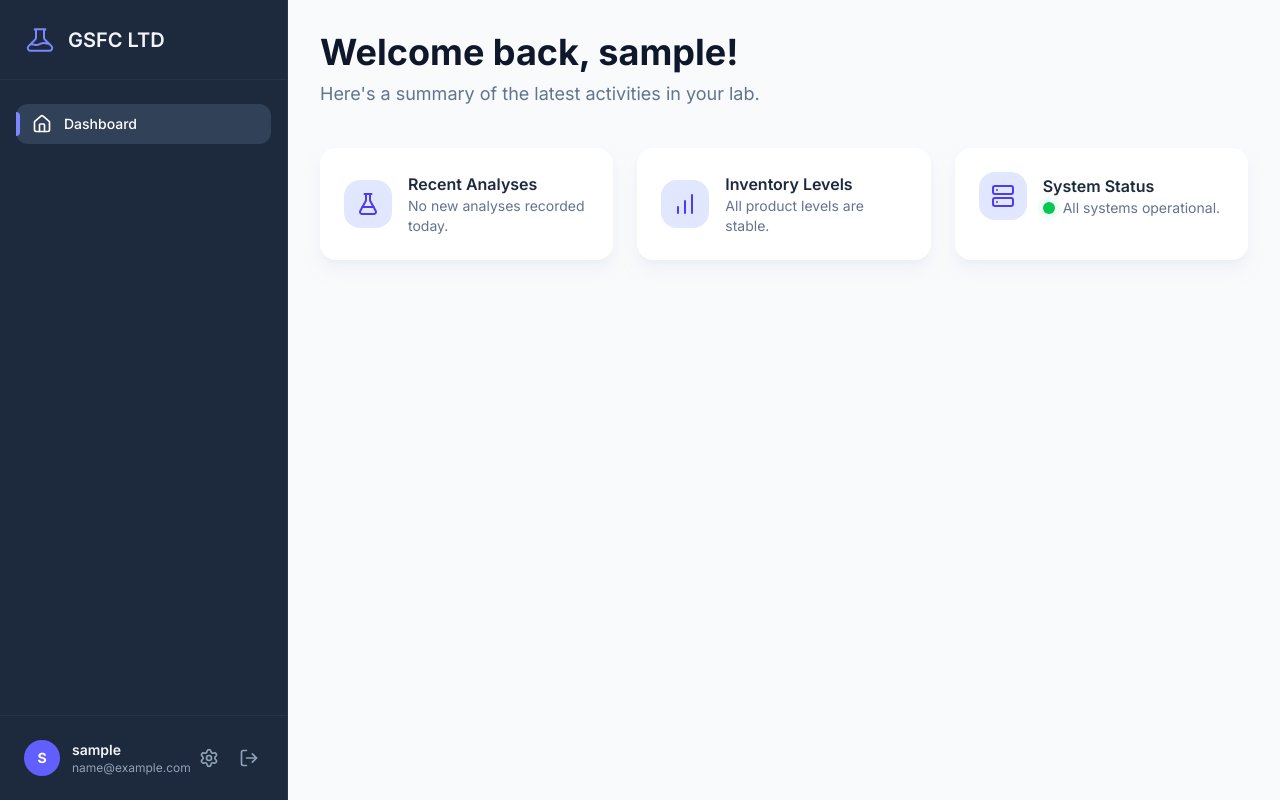
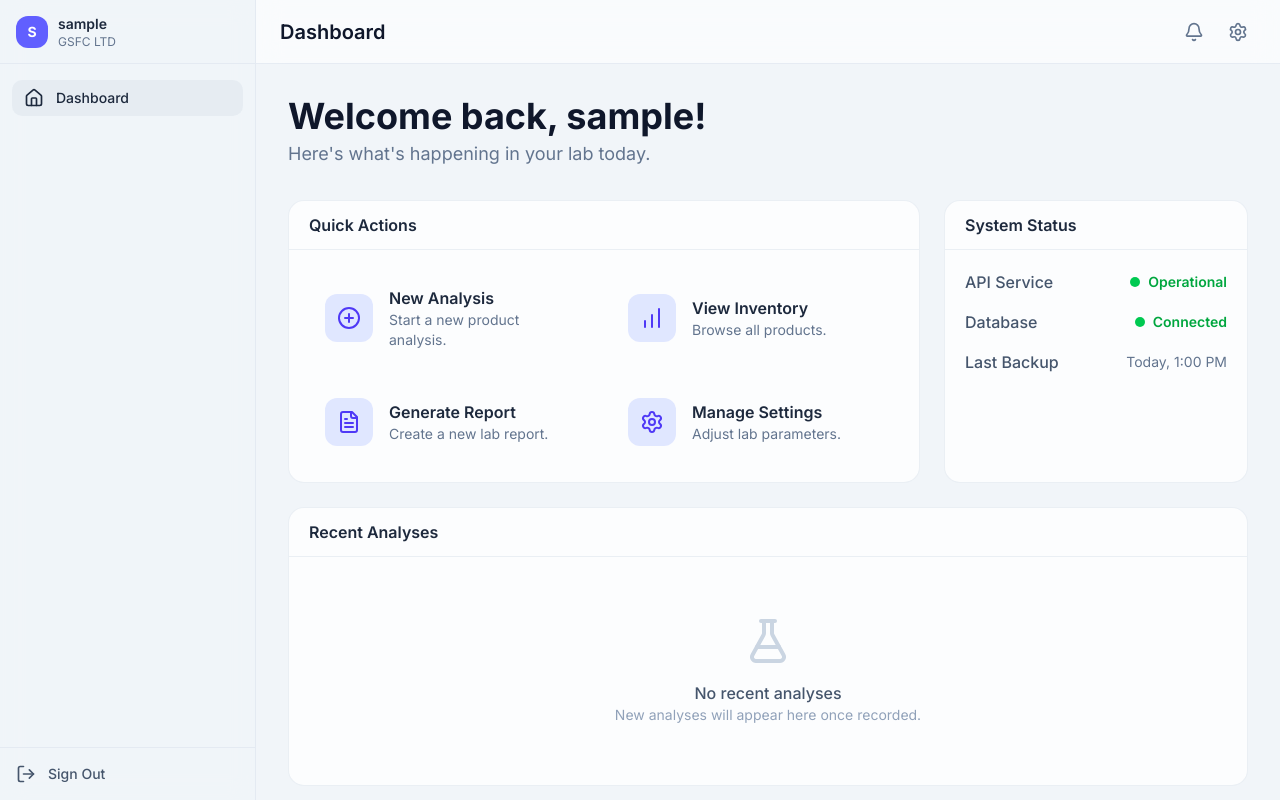
Before and after one commit to ivedantmistry/gsfc-limited-frontend, a Next.js app: page /dashboard in a window 1280 px wide. Built offline with nearby package versions, Linux system fonts and the light colour scheme; no server answers; sample sign-in values are in the browser's storage.

Commit message:
working commit

```diff
--- a/app/dashboard/layout.tsx
+++ b/app/dashboard/layout.tsx
@@ -2,13 +2,14 @@
 
 import React, { ReactNode, useEffect } from "react";
 import { usePathname, useRouter } from "next/navigation";
+import Link from "next/link";
 import { useAuth } from "@/hooks/useAuth";
 import { useHasPermission } from "@/hooks/useHasPermission";
-import Link from "next/link";
-import { LogOut, Settings } from "lucide-react";
 import { navItems } from "@/config/navItems";
+import { LogOut, Settings, Bell } from "lucide-react";
 
-// A reusable component for sidebar navigation links
+// --- Re-engineered Components for macOS Style ---
+
 const SidebarLink = ({
   href,
   icon: Icon,
@@ -23,19 +24,17 @@ const SidebarLink = ({
     href === "/dashboard" ? pathname === href : pathname.startsWith(href);
 
   return (
-    <Link href={href} className="block">
-      {/* REVAMPED: Active link style is more pronounced with a background and a side indicator. */}
+    <Link href={href} className="block px-3">
+      {/* REVAMPED: macOS-style active state - a subtle, rounded background fill */}
       <span
-        className={`relative flex items-center gap-3 px-4 py-2.5 rounded-lg text-sm font-medium transition-colors duration-200 ${
+        className={`flex items-center gap-3 px-3 py-2 rounded-md text-sm font-medium transition-colors duration-150 ${
           isActive
-            ? "bg-slate-700 text-white"
-            : "text-slate-400 hover:bg-slate-700/50 hover:text-slate-200"
+            ? "bg-slate-200/70 text-slate-800"
+            : "text-slate-600 hover:bg-slate-200/50 hover:text-slate-800"
         }`}
       >
-        {/* NEW: Active state indicator bar for a modern look */}
-        {isActive && <div className="absolute left-0 h-6 w-1 bg-indigo-400 rounded-r-full"></div>}
         <Icon className="w-5 h-5" />
-        {label}
+        <span>{label}</span>
       </span>
     </Link>
   );
@@ -46,94 +45,78 @@ const Sidebar = () => {
   const hasPermission = useHasPermission;
 
   return (
-    // REVAMPED: Darker sidebar for better contrast and a premium feel.
-    <aside className="fixed top-0 left-0 h-full w-72 bg-slate-800 border-r border-slate-700/60 flex flex-col z-40">
+    // REVAMPED: macOS-style sidebar with a light, semi-transparent "material" effect
+    <aside className="h-full w-64 bg-slate-100/80 backdrop-blur-md border-r border-slate-200/80 flex flex-col">
       {/* Header */}
-      <div className="flex items-center gap-3 h-20 border-b border-slate-700/50 px-6">
-        <svg
-          className="w-8 h-8 text-indigo-400" // NEW: Added an accent color to the logo
-          fill="none"
-          stroke="currentColor"
-          viewBox="0 0 24 24"
-          xmlns="http://www.w3.org/2000/svg"
-        >
-          <path
-            strokeLinecap="round"
-            strokeLinejoin="round"
-            strokeWidth={1.5}
-            d="M19.428 15.428a2 2 0 00-1.022-.547l-2.387-.477a6 6 0 00-3.86.517l-.318.158a6 6 0 01-3.86.517L6.05 15.21a2 2 0 00-1.806.547M8 4h8l-1 1v5.172a2 2 0 00.586 1.414l5 5c1.26 1.26.367 3.414-1.415 3.414H4.828c-1.782 0-2.674-2.154-1.414-3.414l5-5A2 2 0 009 10.172V5L8 4z"
-          />
-        </svg>
-        <span className="font-semibold text-xl text-slate-100">GSFC LTD</span>
+      <div className="flex items-center gap-2.5 h-16 border-b border-slate-200/80 px-4">
+        <div className="w-8 h-8 rounded-lg bg-indigo-500 flex items-center justify-center text-white font-bold text-sm">
+          {user?.username.charAt(0).toUpperCase()}
+        </div>
+        <div>
+          <p className="text-sm font-semibold text-slate-800">
+            {user?.username}
+          </p>
+          <p className="text-xs text-slate-500">GSFC LTD</p>
+        </div>
       </div>
 
       {/* Navigation */}
-      <nav className="flex-1 px-4 py-6 space-y-2">
+      <nav className="flex-1 py-4 space-y-1">
         {navItems
           .filter((item) => !item.permission || hasPermission(item.permission))
           .map((item) => (
-            <SidebarLink
-              key={item.href}
-              href={item.href}
-              icon={item.icon}
-              label={item.label}
-            />
+            <SidebarLink key={item.href} {...item} />
           ))}
       </nav>
 
-      {/* Footer / User Area */}
-      <div className="mt-auto p-4 border-t border-slate-700/50">
-        <div className="flex items-center justify-between p-2">
-          <div className="flex items-center gap-3">
-             {/* REVAMPED: User avatar with accent color */}
-            <div className="w-9 h-9 rounded-full bg-indigo-500 flex items-center justify-center text-white font-bold text-sm">
-              {user?.username.charAt(0).toUpperCase()}
-            </div>
-            <div className="flex flex-col">
-                <span className="text-sm font-semibold text-slate-100">
-                  {user?.username}
-                </span>
-                <span className="text-xs text-slate-400">{user?.email || 'user@email.com'}</span>
-            </div>
-          </div>
-          <div className="flex items-center gap-1">
-            <button
-              className="p-2 rounded-lg text-slate-400 hover:bg-slate-700/50 hover:text-slate-200 transition-colors"
-              title="Settings"
-            >
-              <Settings className="w-5 h-5" />
-            </button>
+      {/* Footer Actions */}
+      <div className="p-4 border-t border-slate-200/80">
         <button
           onClick={logout}
-              className="p-2 rounded-lg text-slate-400 hover:bg-red-500/20 hover:text-red-400 transition-colors"
-              title="Sign Out"
+          className="flex items-center gap-3 text-sm font-medium w-full text-slate-600 hover:text-red-600 transition-colors"
         >
           <LogOut className="w-5 h-5" />
+          Sign Out
         </button>
-          </div>
-        </div>
       </div>
     </aside>
   );
 };
 
-// NEW: A simple skeleton loader component
+const AppToolbar = () => {
+  // This toolbar would contain the page title and global actions
+  return (
+    <header className="flex-shrink-0 flex items-center justify-between h-16 bg-white/60 backdrop-blur-md border-b border-slate-200/80 px-6">
+      <h1 className="text-xl font-semibold text-slate-900">Dashboard</h1>
+      <div className="flex items-center gap-2">
+        {/* macOS-style borderless icon buttons for primary actions */}
+        <button className="p-2 rounded-full text-slate-500 hover:bg-slate-200/60 hover:text-slate-700 transition-colors">
+          <Bell className="w-5 h-5" />
+        </button>
+        <button className="p-2 rounded-full text-slate-500 hover:bg-slate-200/60 hover:text-slate-700 transition-colors">
+          <Settings className="w-5 h-5" />
+        </button>
+      </div>
+    </header>
+  );
+};
+
+// --- Skeleton Loader Updated for the New Layout ---
+
 const DashboardSkeleton = () => (
-    <div className="min-h-screen bg-slate-50 font-sans">
-        <aside className="fixed top-0 left-0 h-full w-72 bg-slate-200 animate-pulse"></aside>
-        <main className="ml-72 p-8">
-            <div className="space-y-8">
-                <div>
-                    <div className="h-8 w-1/3 bg-slate-200 rounded-lg animate-pulse mb-3"></div>
-                    <div className="h-4 w-1/2 bg-slate-200 rounded-lg animate-pulse"></div>
-                </div>
-                 <div className="grid grid-cols-1 lg:grid-cols-3 gap-6">
-                    <div className="h-32 bg-slate-200 rounded-2xl animate-pulse"></div>
-                    <div className="h-32 bg-slate-200 rounded-2xl animate-pulse"></div>
-                    <div className="h-32 bg-slate-200 rounded-2xl animate-pulse"></div>
-                </div>
+  <div className="h-screen w-screen flex bg-slate-100 font-sans">
+    <aside className="h-full w-64 bg-slate-200 border-r border-slate-300 animate-pulse"></aside>
+    <div className="flex-1 flex flex-col">
+      <header className="flex-shrink-0 h-16 bg-slate-200 border-b border-slate-300 animate-pulse"></header>
+      <main className="flex-1 p-8 space-y-8 animate-pulse">
+        <div className="h-10 w-1/3 bg-slate-300 rounded-lg"></div>
+        <div className="grid grid-cols-2 gap-6">
+          <div className="h-48 col-span-2 bg-slate-300 rounded-xl"></div>
+          <div className="h-48 bg-slate-300 rounded-xl"></div>
+          <div className="h-48 bg-slate-300 rounded-xl"></div>
         </div>
       </main>
+    </div>
   </div>
 );
 
@@ -148,15 +131,17 @@ export default function DashboardLayout({ children }: { children: ReactNode }) {
   }, [isLoading, user, router]);
 
   if (isLoading || !user) {
-    // REVAMPED: Using a skeleton loader for a better loading experience
     return <DashboardSkeleton />;
   }
 
   return (
-    // REVAMPED: Changed background for a softer, cleaner look
-    <div className="min-h-screen bg-slate-50 font-sans">
+    // REVAMPED: Main layout now a flex container mimicking a desktop app window
+    <div className="h-screen w-screen flex bg-slate-100 font-sans overflow-hidden">
       <Sidebar />
-      <main className="ml-72 p-8">{children}</main>
+      <div className="flex-1 flex flex-col">
+        <AppToolbar />
+        <main className="flex-1 overflow-y-auto p-8">{children}</main>
+      </div>
     </div>
   );
 }
--- a/app/dashboard/page.tsx
+++ b/app/dashboard/page.tsx
@@ -1,69 +1,135 @@
 "use client";
 
 import { useAuth } from "@/hooks/useAuth";
-// NEW: Importing icons for the cards
-import { FlaskConical, BarChart, Server } from "lucide-react";
+import {
+  FlaskConical,
+  BarChart,
+  Server,
+  PlusCircle,
+  FileText,
+  Settings,
+} from "lucide-react";
 
-// A simple card component for the dashboard
-const DashboardCard = ({
+// --- Re-engineered Components for macOS Style ---
+
+// A highly reusable Widget container component
+const Widget = ({
   title,
   children,
-    icon: Icon
+  className,
 }: {
-    title: string,
-    children: React.ReactNode,
-    icon: React.ComponentType<{ className?: string }>
+  title: string;
+  children: React.ReactNode;
+  className?: string;
 }) => (
-    // REVAMPED: Cleaner card design with a softer shadow and no border.
-    <div className="bg-white rounded-2xl shadow-lg shadow-slate-200/50 p-6">
-        <div className="flex items-center gap-4">
-            {/* NEW: Icon for each card */}
-            <div className="bg-indigo-100 text-indigo-600 p-3 rounded-xl">
+  // REVAMPED: macOS-style widget container. Subtle border, no heavy shadows.
+  <div
+    className={`bg-white/80 rounded-xl border border-slate-200/70 ${className}`}
+  >
+    <div className="px-5 py-3 border-b border-slate-200/70">
+      <h2 className="text-base font-semibold text-slate-800">{title}</h2>
+    </div>
+    <div className="p-5">{children}</div>
+  </div>
+);
+
+// A component for the large, clickable action buttons
+const QuickActionButton = ({
+  icon: Icon,
+  label,
+  description,
+}: {
+  icon: React.ComponentType<{ className?: string }>;
+  label: string;
+  description: string;
+}) => (
+  <button className="flex items-center gap-4 w-full p-4 rounded-lg hover:bg-slate-100/80 transition-colors text-left">
+    <div className="bg-indigo-100 text-indigo-600 p-3 rounded-lg">
       <Icon className="w-6 h-6" />
     </div>
     <div>
-                <h2 className="text-base font-semibold text-slate-800">{title}</h2>
-                <div className="text-sm text-slate-500">{children}</div>
+      <p className="font-semibold text-slate-800">{label}</p>
+      <p className="text-sm text-slate-500">{description}</p>
     </div>
-        </div>
-    </div>
+  </button>
 );
 
 export default function DashboardPage() {
   const { user } = useAuth();
 
   return (
-        <div className="space-y-10">
+    <div className="space-y-8">
+      {/* The main page header is now inside the content area */}
       <div>
-                {/* REVAMPED: Improved typography and spacing for the header */}
         <h1 className="text-4xl font-bold text-slate-900">
           Welcome back, {user?.first_name || user?.username}!
         </h1>
-                <p className="text-slate-500 mt-2 text-lg">
-                    Here's a summary of the latest activities in your lab.
+        <p className="text-slate-500 mt-1 text-lg">
+          Here's what's happening in your lab today.
         </p>
       </div>
 
+      {/* REVAMPED: A more dynamic and visually interesting grid layout for widgets */}
       <div className="grid grid-cols-1 lg:grid-cols-3 gap-6">
-                {/* REVAMPED: Cards now use the new icon prop */}
-                <DashboardCard title="Recent Analyses" icon={FlaskConical}>
-                    <p>No new analyses recorded today.</p>
-                </DashboardCard>
+        <Widget title="Quick Actions" className="lg:col-span-2">
+          <div className="grid grid-cols-1 md:grid-cols-2 gap-4">
+            <QuickActionButton
+              icon={PlusCircle}
+              label="New Analysis"
+              description="Start a new product analysis."
+            />
+            <QuickActionButton
+              icon={BarChart}
+              label="View Inventory"
+              description="Browse all products."
+            />
+            <QuickActionButton
+              icon={FileText}
+              label="Generate Report"
+              description="Create a new lab report."
+            />
+            <QuickActionButton
+              icon={Settings}
+              label="Manage Settings"
+              description="Adjust lab parameters."
+            />
+          </div>
+        </Widget>
 
-                <DashboardCard title="Inventory Levels" icon={BarChart}>
-                    <p>All product levels are stable.</p>
-                </DashboardCard>
+        <Widget title="System Status">
+          <div className="space-y-4">
+            <div className="flex items-center justify-between">
+              <span className="font-medium text-slate-600">API Service</span>
+              <div className="flex items-center gap-2 text-sm text-green-600 font-semibold">
+                <div className="w-2.5 h-2.5 bg-green-500 rounded-full"></div>
+                Operational
+              </div>
+            </div>
+            <div className="flex items-center justify-between">
+              <span className="font-medium text-slate-600">Database</span>
+              <div className="flex items-center gap-2 text-sm text-green-600 font-semibold">
+                <div className="w-2.5 h-2.5 bg-green-500 rounded-full"></div>
+                Connected
+              </div>
+            </div>
+            <div className="flex items-center justify-between">
+              <span className="font-medium text-slate-600">Last Backup</span>
+              <p className="text-sm text-slate-500">Today, 1:00 PM</p>
+            </div>
+          </div>
+        </Widget>
 
-                <DashboardCard title="System Status" icon={Server}>
-                    <div className="flex items-center gap-2">
-                        {/* STYLE: Apple-like LED status indicator */}
-                        <span className="relative flex h-3 w-3">
-                            <span className="animate-ping absolute inline-flex h-full w-full rounded-full bg-green-400 opacity-75"></span>
-                            <span className="relative inline-flex rounded-full h-3 w-3 bg-green-500"></span>
-                        </span>
-                        All systems operational.
+        <Widget title="Recent Analyses" className="lg:col-span-3">
+          <div className="text-center py-10">
+            <FlaskConical className="mx-auto w-12 h-12 text-slate-300" />
+            <p className="mt-4 font-medium text-slate-600">
+              No recent analyses
+            </p>
+            <p className="text-sm text-slate-400">
+              New analyses will appear here once recorded.
+            </p>
           </div>
-                </DashboardCard>
+        </Widget>
       </div>
     </div>
   );
--- a/app/layout.tsx
+++ b/app/layout.tsx
@@ -17,8 +17,8 @@ export default function RootLayout({
 }) {
   return (
     <html lang="en" suppressHydrationWarning>
-      {/* STYLE: Apply a clean, light gray background to the entire app */}
-      <body className={`${inter.className} bg-gray-100`}>
+      {/* REVAMPED: Switched to the softer 'bg-slate-50' and set a default text color for the app */}
+      <body className={`${inter.className} bg-slate-50 text-slate-800`}>
         <AuthProvider>{children}</AuthProvider>
       </body>
     </html>
--- a/app/page.tsx
+++ b/app/page.tsx
@@ -1,10 +1,10 @@
 "use client";
 
 import { useState, useEffect } from "react";
-import Image from "next/image"; // 1. Import the Next.js Image component
+import Image from "next/image";
 import { useAuth } from "@/hooks/useAuth";
 import { useRouter } from "next/navigation";
-import { User, KeyRound, Eye, EyeOff } from "lucide-react";
+import { User, KeyRound, Eye, EyeOff, LoaderCircle } from "lucide-react";
 import logo from "@/public/logo.png";
 
 export default function LoginPage() {
@@ -40,35 +40,42 @@ export default function LoginPage() {
   };
 
   if (isLoading || (!isLoading && user)) {
-    return <div className="min-h-screen bg-gray-100"></div>;
+    // REVAMPED: A more engaging loading spinner that matches the theme
+    return (
+      <div className="min-h-screen bg-slate-50 flex items-center justify-center">
+        <LoaderCircle className="w-10 h-10 text-indigo-500 animate-spin" />
+      </div>
+    );
   }
 
-  // STYLE: Consistent styles for form inputs with blue focus ring
+  // REVAMPED: Input styles updated to match the new slate/indigo theme
   const inputStyles =
-    "block w-full rounded-md border-0 bg-white py-3 pl-12 pr-4 text-gray-900 ring-1 ring-inset ring-gray-200 placeholder:text-gray-400 focus-visible:ring-2 focus-visible:ring-inset focus-visible:ring-[#0071e3] sm:text-sm transition-shadow duration-150";
+    "block w-full rounded-lg border-0 bg-white py-3 pl-12 pr-4 text-slate-900 ring-1 ring-inset ring-slate-300 placeholder:text-slate-400 focus-visible:ring-2 focus-visible:ring-inset focus-visible:ring-indigo-500 sm:text-sm transition-shadow duration-150";
 
   return (
-    <main className="flex items-center justify-center min-h-screen w-full p-4">
-      <div className="w-full max-w-sm mx-auto p-8 bg-white/80 backdrop-blur-lg rounded-2xl shadow-lg shadow-gray-200/50">
+    // REVAMPED: Added a subtle decorative background gradient
+    <main className="flex items-center justify-center min-h-screen w-full p-4 bg-slate-50 relative overflow-hidden">
+      <div className="absolute top-1/2 left-1/2 -translate-x-1/2 -translate-y-1/2 w-[60rem] h-[60rem] bg-indigo-500/5 rounded-full blur-3xl"></div>
+      <div className="relative w-full max-w-sm mx-auto p-8 bg-white/60 backdrop-blur-xl rounded-2xl shadow-xl shadow-slate-200/50 border border-slate-200/50">
         <div className="text-center mb-10">
           <div className="mb-6">
             <Image
               src={logo}
               alt="GSFC LTD Logo"
-              width={250} // You can increase/decrease as needed
+              width={250}
               height={250}
               className="mx-auto object-contain"
+              priority // Prioritize loading the logo
             />
           </div>
-
-          {/* STYLE: Refined header typography */}
-          <h1 className="text-2xl font-semibold text-gray-800">GSFC LTD</h1>
-          <p className="text-gray-500 mt-1 text-sm">Laboratory Portal</p>
+          {/* REVAMPED: Header typography using the new color scheme */}
+          <h1 className="text-2xl font-bold text-slate-900">GSFC LTD</h1>
+          <p className="text-slate-500 mt-1 text-sm">Laboratory Portal</p>
         </div>
         <form onSubmit={handleSubmit} className="space-y-5">
           <div className="relative">
             <div className="absolute inset-y-0 left-0 pl-4 flex items-center pointer-events-none">
-              <User className="w-4 h-4 text-gray-400" />
+              <User className="w-5 h-5 text-slate-400" />
             </div>
             <input
               type="text"
@@ -82,7 +89,7 @@ export default function LoginPage() {
           </div>
           <div className="relative">
             <div className="absolute inset-y-0 left-0 pl-4 flex items-center pointer-events-none">
-              <KeyRound className="w-4 h-4 text-gray-400" />
+              <KeyRound className="w-5 h-5 text-slate-400" />
             </div>
             <input
               type={showPassword ? "text" : "password"}
@@ -91,17 +98,17 @@ export default function LoginPage() {
               onChange={(e) => setPassword(e.target.value)}
               placeholder="Password"
               required
-              className={`${inputStyles} pr-12`} // Add extra padding for the button
+              className={`${inputStyles} pr-12`}
             />
             <button
               type="button"
               onClick={() => setShowPassword(!showPassword)}
-              className="absolute inset-y-0 right-0 pr-4 flex items-center text-gray-400 hover:text-gray-600 transition-colors"
+              className="absolute inset-y-0 right-0 pr-4 flex items-center text-slate-400 hover:text-slate-600 transition-colors"
             >
               {showPassword ? (
-                <EyeOff className="w-4 h-4" />
+                <EyeOff className="w-5 h-5" />
               ) : (
-                <Eye className="w-4 h-4" />
+                <Eye className="w-5 h-5" />
               )}
             </button>
           </div>
@@ -111,12 +118,13 @@ export default function LoginPage() {
             </div>
           )}
           <div>
-            {/* STYLE: Consistent primary action button */}
+            {/* REVAMPED: Primary button now uses the dark slate color from the sidebar */}
             <button
               type="submit"
               disabled={isLoggingIn}
-              className="w-full font-medium py-3 px-4 text-white rounded-lg transition duration-200 ease-in-out bg-gray-900 hover:bg-gray-800 focus:outline-none focus-visible:ring-2 focus-visible:ring-offset-2 focus-visible:ring-[#0071e3] disabled:bg-gray-400 disabled:cursor-not-allowed"
+              className="w-full font-medium py-3 px-4 text-white rounded-lg transition-all duration-200 ease-in-out bg-slate-800 hover:bg-slate-700 focus:outline-none focus-visible:ring-2 focus-visible:ring-offset-2 focus-visible:ring-indigo-500 disabled:bg-slate-400 disabled:cursor-not-allowed flex items-center justify-center gap-2"
             >
+              {isLoggingIn && <LoaderCircle className="w-5 h-5 animate-spin" />}
               {isLoggingIn ? "Signing In..." : "Sign In"}
             </button>
           </div>
```
Also changed, not shown: app/dashboard/products/page.tsx (+11 -9 lines), components/inventory/AddProductModal.tsx (+21 -28 lines). Lines whose indentation alone changed are shown as unchanged.
